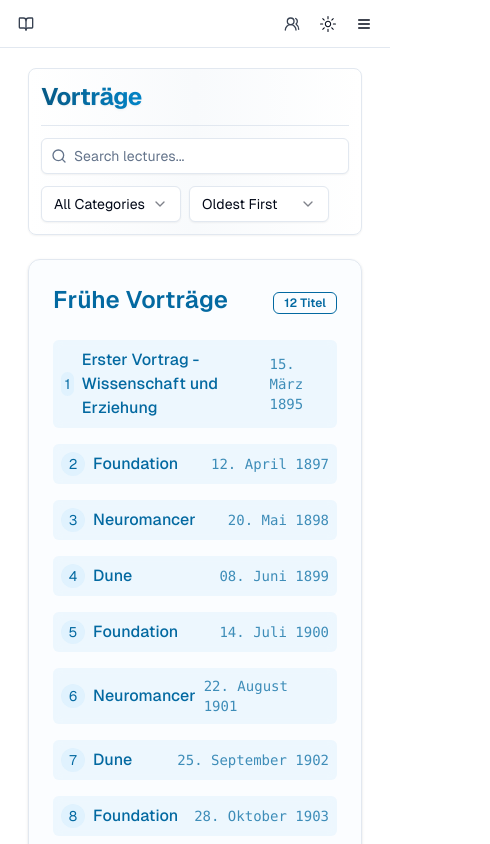
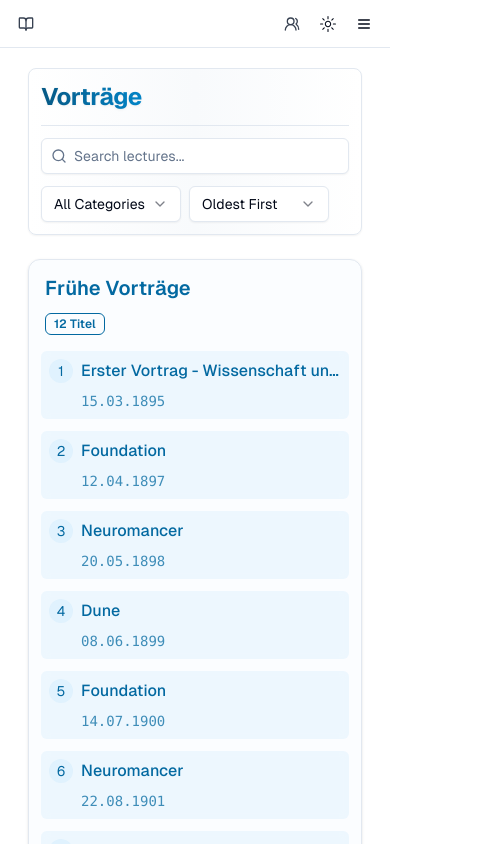
Before and after one commit to mkireva/beinsa-project, a Next.js app: page /home in a window 390 px wide. Shown: the top 844 px of the page, 490 px wide, since content can reach past the window. Built offline with nearby package versions, Linux system fonts and the light colour scheme.

Commit message:
fix: responsive issues

```diff
--- a/src/app/(rs)/home/components/BookCard.tsx
+++ b/src/app/(rs)/home/components/BookCard.tsx
@@ -1,6 +1,6 @@
 import { Card, CardHeader, CardContent } from "@/components/ui/card";
 import { format } from "date-fns";
-import { de } from 'date-fns/locale';
+import { de } from "date-fns/locale";
 import { Badge } from "@/components/ui/badge";
 
 interface Book {
@@ -21,138 +21,248 @@
   return (
     <Card
       className={`w-full ${
-        genre === "Jugendokkultklasse" ? "bg-yellow-50/30 dark:bg-yellow-900/20" :
-        genre === "Frühe Vorträge" ? "bg-sky-50/30 dark:bg-sky-900/20" :
-        genre === "Sonntagsvorträge" ? "bg-purple-50/30 dark:bg-purple-900/20" :
-        genre === "Morgenwort" ? "bg-red-50/30 dark:bg-red-900/20" :
-        genre === "Rila Vorträge" ? "bg-pink-50/30 dark:bg-pink-900/20" :
-        genre === "Allgemeine Okkultklasse" ? "bg-emerald-50/30 dark:bg-emerald-900/20" :
-        genre === "Zusammenkunftsvorträge" ? "bg-indigo-50/30 dark:bg-indigo-900/20" :
-        genre === "Außerlplanmäßige Vorträge" ? "bg-violet-50/30 dark:bg-violet-900/20" :
-        genre === "Letztes Wort" ? "bg-blue-50/30 dark:bg-blue-900/20" :
-        genre === "Jugendzusammenkunftsvorträge" ? "bg-orange-50/30 dark:bg-orange-900/20" :
-        genre === "Klasse der Tugenden" ? "bg-teal-50/30 dark:bg-teal-900/20" :
-        genre === "Vorträge vor den Schwestern" ? "bg-cyan-50/30 dark:bg-cyan-900/20" :
-        genre === "Vorträge von den Leitern" ? "bg-amber-50/30 dark:bg-amber-900/20" :
-        "bg-sky-50/30 dark:bg-sky-900/20"
+        genre === "Jugendokkultklasse"
+          ? "bg-yellow-50/30 dark:bg-yellow-900/20"
+          : genre === "Frühe Vorträge"
+          ? "bg-sky-50/30 dark:bg-sky-900/20"
+          : genre === "Sonntagsvorträge"
+          ? "bg-purple-50/30 dark:bg-purple-900/20"
+          : genre === "Morgenwort"
+          ? "bg-red-50/30 dark:bg-red-900/20"
+          : genre === "Rila Vorträge"
+          ? "bg-pink-50/30 dark:bg-pink-900/20"
+          : genre === "Allgemeine Okkultklasse"
+          ? "bg-emerald-50/30 dark:bg-emerald-900/20"
+          : genre === "Zusammenkunftsvorträge"
+          ? "bg-indigo-50/30 dark:bg-indigo-900/20"
+          : genre === "Außerlplanmäßige Vorträge"
+          ? "bg-violet-50/30 dark:bg-violet-900/20"
+          : genre === "Letztes Wort"
+          ? "bg-blue-50/30 dark:bg-blue-900/20"
+          : genre === "Jugendzusammenkunftsvorträge"
+          ? "bg-orange-50/30 dark:bg-orange-900/20"
+          : genre === "Klasse der Tugenden"
+          ? "bg-teal-50/30 dark:bg-teal-900/20"
+          : genre === "Vorträge vor den Schwestern"
+          ? "bg-cyan-50/30 dark:bg-cyan-900/20"
+          : genre === "Vorträge von den Leitern"
+          ? "bg-amber-50/30 dark:bg-amber-900/20"
+          : "bg-sky-50/30 dark:bg-sky-900/20"
       } transition-all duration-300 hover:scale-[1.02]`}
     >
-      <CardHeader className="flex flex-row items-center justify-between">
-        <h1 className={`text-2xl font-semibold ${
-          genre === "Jugendokkultklasse" ? "text-yellow-700 dark:text-yellow-400" :
-          genre === "Frühe Vorträge" ? "text-sky-700 dark:text-sky-400" :
-          genre === "Sonntagsvorträge" ? "text-purple-700 dark:text-purple-400" :
-          genre === "Morgenwort" ? "text-red-700 dark:text-red-400" :
-          genre === "Rila Vorträge" ? "text-pink-700 dark:text-pink-400" :
-          genre === "Allgemeine Okkultklasse" ? "text-emerald-700 dark:text-emerald-400" :
-          genre === "Zusammenkunftsvorträge" ? "text-indigo-700 dark:text-indigo-400" :
-          genre === "Außerlplanmäßige Vorträge" ? "text-violet-700 dark:text-violet-400" :
-          genre === "Letztes Wort" ? "text-blue-700 dark:text-blue-400" :
-          genre === "Jugendzusammenkunftsvorträge" ? "text-orange-700 dark:text-orange-400" :
-          genre === "Klasse der Tugenden" ? "text-teal-700 dark:text-teal-400" :
-          genre === "Vorträge vor den Schwestern" ? "text-cyan-700 dark:text-cyan-400" :
-          genre === "Vorträge von den Leitern" ? "text-amber-700 dark:text-amber-400" :
-          "text-sky-700 dark:text-sky-400"
-        }`}>{genre}</h1>
-        <Badge variant="outline" className={`${
-          genre === "Jugendokkultklasse" ? "border-yellow-700 text-yellow-700 dark:border-yellow-400 dark:text-yellow-400" :
-          genre === "Frühe Vorträge" ? "border-sky-700 text-sky-700 dark:border-sky-400 dark:text-sky-400" :
-          genre === "Sonntagsvorträge" ? "border-purple-700 text-purple-700 dark:border-purple-400 dark:text-purple-400" :
-          genre === "Morgenwort" ? "border-red-700 text-red-700 dark:border-red-400 dark:text-red-400" :
-          genre === "Rila Vorträge" ? "border-pink-700 text-pink-700 dark:border-pink-400 dark:text-pink-400" :
-          genre === "Allgemeine Okkultklasse" ? "border-emerald-700 text-emerald-700 dark:border-emerald-400 dark:text-emerald-400" :
-          genre === "Zusammenkunftsvorträge" ? "border-indigo-700 text-indigo-700 dark:border-indigo-400 dark:text-indigo-400" :
-          genre === "Außerlplanmäßige Vorträge" ? "border-violet-700 text-violet-700 dark:border-violet-400 dark:text-violet-400" :
-          genre === "Letztes Wort" ? "border-blue-700 text-blue-700 dark:border-blue-400 dark:text-blue-400" :
-          genre === "Jugendzusammenkunftsvorträge" ? "border-orange-700 text-orange-700 dark:border-orange-400 dark:text-orange-400" :
-          genre === "Klasse der Tugenden" ? "border-teal-700 text-teal-700 dark:border-teal-400 dark:text-teal-400" :
-          genre === "Vorträge vor den Schwestern" ? "border-cyan-700 text-cyan-700 dark:border-cyan-400 dark:text-cyan-400" :
-          genre === "Vorträge von den Leitern" ? "border-amber-700 text-amber-700 dark:border-amber-400 dark:text-amber-400" :
-          "border-sky-700 text-sky-700 dark:border-sky-400 dark:text-sky-400"
-        }`}>
-          {books.length} Titel
-        </Badge>
+      <CardHeader className="flex flex-col space-y-3 sm:flex-row sm:items-center sm:justify-between sm:space-y-0 p-4 sm:p-6">
+        <h1
+          className={`text-xl sm:text-2xl font-semibold leading-tight sm:leading-none ${
+            genre === "Jugendokkultklasse"
+              ? "text-yellow-700 dark:text-yellow-400"
+              : genre === "Frühe Vorträge"
+              ? "text-sky-700 dark:text-sky-400"
+              : genre === "Sonntagsvorträge"
+              ? "text-purple-700 dark:text-purple-400"
+              : genre === "Morgenwort"
+              ? "text-red-700 dark:text-red-400"
+              : genre === "Rila Vorträge"
+              ? "text-pink-700 dark:text-pink-400"
+              : genre === "Allgemeine Okkultklasse"
+              ? "text-emerald-700 dark:text-emerald-400"
+              : genre === "Zusammenkunftsvorträge"
+              ? "text-indigo-700 dark:text-indigo-400"
+              : genre === "Außerlplanmäßige Vorträge"
+              ? "text-violet-700 dark:text-violet-400"
+              : genre === "Letztes Wort"
+              ? "text-blue-700 dark:text-blue-400"
+              : genre === "Jugendzusammenkunftsvorträge"
+              ? "text-orange-700 dark:text-orange-400"
+              : genre === "Klasse der Tugenden"
+              ? "text-teal-700 dark:text-teal-400"
+              : genre === "Vorträge vor den Schwestern"
+              ? "text-cyan-700 dark:text-cyan-400"
+              : genre === "Vorträge von den Leitern"
+              ? "text-amber-700 dark:text-amber-400"
+              : "text-sky-700 dark:text-sky-400"
+          }`}
+        >
+          {genre}
+        </h1>
+        <div className="flex justify-start">
+          <Badge
+            variant="outline"
+            className={`text-xs sm:text-sm px-2 py-0.5 sm:px-3 sm:py-1 whitespace-nowrap ${
+              genre === "Jugendokkultklasse"
+                ? "border-yellow-700 text-yellow-700 dark:border-yellow-400 dark:text-yellow-400"
+                : genre === "Frühe Vorträge"
+                ? "border-sky-700 text-sky-700 dark:border-sky-400 dark:text-sky-400"
+                : genre === "Sonntagsvorträge"
+                ? "border-purple-700 text-purple-700 dark:border-purple-400 dark:text-purple-400"
+                : genre === "Morgenwort"
+                ? "border-red-700 text-red-700 dark:border-red-400 dark:text-red-400"
+                : genre === "Rila Vorträge"
+                ? "border-pink-700 text-pink-700 dark:border-pink-400 dark:text-pink-400"
+                : genre === "Allgemeine Okkultklasse"
+                ? "border-emerald-700 text-emerald-700 dark:border-emerald-400 dark:text-emerald-400"
+                : genre === "Zusammenkunftsvorträge"
+                ? "border-indigo-700 text-indigo-700 dark:border-indigo-400 dark:text-indigo-400"
+                : genre === "Außerlplanmäßige Vorträge"
+                ? "border-violet-700 text-violet-700 dark:border-violet-400 dark:text-violet-400"
+                : genre === "Letztes Wort"
+                ? "border-blue-700 text-blue-700 dark:border-blue-400 dark:text-blue-400"
+                : genre === "Jugendzusammenkunftsvorträge"
+                ? "border-orange-700 text-orange-700 dark:border-orange-400 dark:text-orange-400"
+                : genre === "Klasse der Tugenden"
+                ? "border-teal-700 text-teal-700 dark:border-teal-400 dark:text-teal-400"
+                : genre === "Vorträge vor den Schwestern"
+                ? "border-cyan-700 text-cyan-700 dark:border-cyan-400 dark:text-cyan-400"
+                : genre === "Vorträge von den Leitern"
+                ? "border-amber-700 text-amber-700 dark:border-amber-400 dark:text-amber-400"
+                : "border-sky-700 text-sky-700 dark:border-sky-400 dark:text-sky-400"
+            }`}
+          >
+            {books.length} {books.length === 1 ? "Titel" : "Titel"}
+          </Badge>
+        </div>
       </CardHeader>
-      <CardContent className="space-y-4">
+      <CardContent className="space-y-3 sm:space-y-4 p-3 sm:p-6 pt-0 sm:pt-0">
         {books.map((book, index) => {
           // Create a dummy date for the year to format it nicely
-          const dummyDate = new Date(book.year.year, book.year.month - 1, book.year.day);
+          const dummyDate = new Date(
+            book.year.year,
+            book.year.month - 1,
+            book.year.day
+          );
           return (
             <div
               key={index}
-              className={`rounded-md p-2 backdrop-blur-sm transition-all duration-300 ease-in-out transform hover:-translate-y-0.5 hover:shadow-md ${
-                genre === "Jugendokkultklasse" ? "bg-yellow-100/50 hover:bg-yellow-100/70 dark:bg-yellow-800/30 dark:hover:bg-yellow-800/50" :
-                genre === "Frühe Vorträge" ? "bg-sky-100/50 hover:bg-sky-100/70 dark:bg-sky-800/30 dark:hover:bg-sky-800/50" :
-                genre === "Sonntagsvorträge" ? "bg-purple-100/50 hover:bg-purple-100/70 dark:bg-purple-800/30 dark:hover:bg-purple-800/50" :
-                genre === "Morgenwort" ? "bg-red-100/50 hover:bg-red-100/70 dark:bg-red-800/30 dark:hover:bg-red-800/50" :
-                genre === "Rila Vorträge" ? "bg-pink-100/50 hover:bg-pink-100/70 dark:bg-pink-800/30 dark:hover:bg-pink-800/50" :
-                genre === "Allgemeine Okkultklasse" ? "bg-emerald-100/50 hover:bg-emerald-100/70 dark:bg-emerald-800/30 dark:hover:bg-emerald-800/50" :
-                genre === "Zusammenkunftsvorträge" ? "bg-indigo-100/50 hover:bg-indigo-100/70 dark:bg-indigo-800/30 dark:hover:bg-indigo-800/50" :
-                genre === "Außerlplanmäßige Vorträge" ? "bg-violet-100/50 hover:bg-violet-100/70 dark:bg-violet-800/30 dark:hover:bg-violet-800/50" :
-                genre === "Letztes Wort" ? "bg-blue-100/50 hover:bg-blue-100/70 dark:bg-blue-800/30 dark:hover:bg-blue-800/50" :
-                genre === "Jugendzusammenkunftsvorträge" ? "bg-orange-100/50 hover:bg-orange-100/70 dark:bg-orange-800/30 dark:hover:bg-orange-800/50" :
-                genre === "Klasse der Tugenden" ? "bg-teal-100/50 hover:bg-teal-100/70 dark:bg-teal-800/30 dark:hover:bg-teal-800/50" :
-                genre === "Vorträge vor den Schwestern" ? "bg-cyan-100/50 hover:bg-cyan-100/70 dark:bg-cyan-800/30 dark:hover:bg-cyan-800/50" :
-                genre === "Vorträge von den Leitern" ? "bg-amber-100/50 hover:bg-amber-100/70 dark:bg-amber-800/30 dark:hover:bg-amber-800/50" :
-                "bg-sky-100/50 hover:bg-sky-100/70 dark:bg-sky-800/30 dark:hover:bg-sky-800/50"
+              className={`rounded-md p-2 sm:p-3 backdrop-blur-sm transition-all duration-300 ease-in-out transform hover:-translate-y-0.5 hover:shadow-md ${
+                genre === "Jugendokkultklasse"
+                  ? "bg-yellow-100/50 hover:bg-yellow-100/70 dark:bg-yellow-800/30 dark:hover:bg-yellow-800/50"
+                  : genre === "Frühe Vorträge"
+                  ? "bg-sky-100/50 hover:bg-sky-100/70 dark:bg-sky-800/30 dark:hover:bg-sky-800/50"
+                  : genre === "Sonntagsvorträge"
+                  ? "bg-purple-100/50 hover:bg-purple-100/70 dark:bg-purple-800/30 dark:hover:bg-purple-800/50"
+                  : genre === "Morgenwort"
+                  ? "bg-red-100/50 hover:bg-red-100/70 dark:bg-red-800/30 dark:hover:bg-red-800/50"
+                  : genre === "Rila Vorträge"
+                  ? "bg-pink-100/50 hover:bg-pink-100/70 dark:bg-pink-800/30 dark:hover:bg-pink-800/50"
+                  : genre === "Allgemeine Okkultklasse"
+                  ? "bg-emerald-100/50 hover:bg-emerald-100/70 dark:bg-emerald-800/30 dark:hover:bg-emerald-800/50"
+                  : genre === "Zusammenkunftsvorträge"
+                  ? "bg-indigo-100/50 hover:bg-indigo-100/70 dark:bg-indigo-800/30 dark:hover:bg-indigo-800/50"
+                  : genre === "Außerlplanmäßige Vorträge"
+                  ? "bg-violet-100/50 hover:bg-violet-100/70 dark:bg-violet-800/30 dark:hover:bg-violet-800/50"
+                  : genre === "Letztes Wort"
+                  ? "bg-blue-100/50 hover:bg-blue-100/70 dark:bg-blue-800/30 dark:hover:bg-blue-800/50"
+                  : genre === "Jugendzusammenkunftsvorträge"
+                  ? "bg-orange-100/50 hover:bg-orange-100/70 dark:bg-orange-800/30 dark:hover:bg-orange-800/50"
+                  : genre === "Klasse der Tugenden"
+                  ? "bg-teal-100/50 hover:bg-teal-100/70 dark:bg-teal-800/30 dark:hover:bg-teal-800/50"
+                  : genre === "Vorträge vor den Schwestern"
+                  ? "bg-cyan-100/50 hover:bg-cyan-100/70 dark:bg-cyan-800/30 dark:hover:bg-cyan-800/50"
+                  : genre === "Vorträge von den Leitern"
+                  ? "bg-amber-100/50 hover:bg-amber-100/70 dark:bg-amber-800/30 dark:hover:bg-amber-800/50"
+                  : "bg-sky-100/50 hover:bg-sky-100/70 dark:bg-sky-800/30 dark:hover:bg-sky-800/50"
               }`}
             >
-              <div className={`text-base flex items-center justify-between gap-2 ${
-                genre === "Jugendokkultklasse" ? "text-yellow-700 dark:text-yellow-300" :
-                genre === "Frühe Vorträge" ? "text-sky-700 dark:text-sky-300" :
-                genre === "Sonntagsvorträge" ? "text-purple-700 dark:text-purple-300" :
-                genre === "Morgenwort" ? "text-red-700 dark:text-red-300" :
-                genre === "Rila Vorträge" ? "text-pink-700 dark:text-pink-300" :
-                genre === "Allgemeine Okkultklasse" ? "text-emerald-700 dark:text-emerald-300" :
-                genre === "Zusammenkunftsvorträge" ? "text-indigo-700 dark:text-indigo-300" :
-                genre === "Außerlplanmäßige Vorträge" ? "text-violet-700 dark:text-violet-300" :
-                genre === "Letztes Wort" ? "text-blue-700 dark:text-blue-300" :
-                genre === "Jugendzusammenkunftsvorträge" ? "text-orange-700 dark:text-orange-300" :
-                genre === "Klasse der Tugenden" ? "text-teal-700 dark:text-teal-300" :
-                genre === "Vorträge vor den Schwestern" ? "text-cyan-700 dark:text-cyan-300" :
-                genre === "Vorträge von den Leitern" ? "text-amber-700 dark:text-amber-300" :
-                "text-sky-700 dark:text-sky-300"
-              }`}>
-                <div className="flex items-center gap-2">
-                  <span className={`inline-flex items-center justify-center w-6 h-6 rounded-full text-sm ${
-                    genre === "Jugendokkultklasse" ? "bg-yellow-100 text-yellow-700 dark:bg-yellow-900/50 dark:text-yellow-300" :
-                    genre === "Frühe Vorträge" ? "bg-sky-100 text-sky-700 dark:bg-sky-900/50 dark:text-sky-300" :
-                    genre === "Sonntagsvorträge" ? "bg-purple-100 text-purple-700 dark:bg-purple-900/50 dark:text-purple-300" :
-                    genre === "Morgenwort" ? "bg-red-100 text-red-700 dark:bg-red-900/50 dark:text-red-300" :
-                    genre === "Rila Vorträge" ? "bg-pink-100 text-pink-700 dark:bg-pink-900/50 dark:text-pink-300" :
-                    genre === "Allgemeine Okkultklasse" ? "bg-emerald-100 text-emerald-700 dark:bg-emerald-900/50 dark:text-emerald-300" :
-                    genre === "Zusammenkunftsvorträge" ? "bg-indigo-100 text-indigo-700 dark:bg-indigo-900/50 dark:text-indigo-300" :
-                    genre === "Außerlplanmäßige Vorträge" ? "bg-violet-100 text-violet-700 dark:bg-violet-900/50 dark:text-violet-300" :
-                    genre === "Letztes Wort" ? "bg-blue-100 text-blue-700 dark:bg-blue-900/50 dark:text-blue-300" :
-                    genre === "Jugendzusammenkunftsvorträge" ? "bg-orange-100 text-orange-700 dark:bg-orange-900/50 dark:text-orange-300" :
-                    genre === "Klasse der Tugenden" ? "bg-teal-100 text-teal-700 dark:bg-teal-900/50 dark:text-teal-300" :
-                    genre === "Vorträge vor den Schwestern" ? "bg-cyan-100 text-cyan-700 dark:bg-cyan-900/50 dark:text-cyan-300" :
-                    genre === "Vorträge von den Leitern" ? "bg-amber-100 text-amber-700 dark:bg-amber-900/50 dark:text-amber-300" :
-                    "bg-sky-100 text-sky-700 dark:bg-sky-900/50 dark:text-sky-300"
-                  }`}>
+              <div
+                className={`text-base flex flex-col sm:flex-row items-start sm:items-center sm:justify-between gap-2 ${
+                  genre === "Jugendokkultklasse"
+                    ? "text-yellow-700 dark:text-yellow-300"
+                    : genre === "Frühe Vorträge"
+                    ? "text-sky-700 dark:text-sky-300"
+                    : genre === "Sonntagsvorträge"
+                    ? "text-purple-700 dark:text-purple-300"
+                    : genre === "Morgenwort"
+                    ? "text-red-700 dark:text-red-300"
+                    : genre === "Rila Vorträge"
+                    ? "text-pink-700 dark:text-pink-300"
+                    : genre === "Allgemeine Okkultklasse"
+                    ? "text-emerald-700 dark:text-emerald-300"
+                    : genre === "Zusammenkunftsvorträge"
+                    ? "text-indigo-700 dark:text-indigo-300"
+                    : genre === "Außerlplanmäßige Vorträge"
+                    ? "text-violet-700 dark:text-violet-300"
+                    : genre === "Letztes Wort"
+                    ? "text-blue-700 dark:text-blue-300"
+                    : genre === "Jugendzusammenkunftsvorträge"
+                    ? "text-orange-700 dark:text-orange-300"
+                    : genre === "Klasse der Tugenden"
+                    ? "text-teal-700 dark:text-teal-300"
+                    : genre === "Vorträge vor den Schwestern"
+                    ? "text-cyan-700 dark:text-cyan-300"
+                    : genre === "Vorträge von den Leitern"
+                    ? "text-amber-700 dark:text-amber-300"
+                    : "text-sky-700 dark:text-sky-300"
+                }`}
+              >
+                <div className="flex items-center gap-2 min-w-0 w-full sm:w-auto">
+                  <span
+                    className={`inline-flex items-center justify-center w-6 h-6 rounded-full text-sm flex-shrink-0 ${
+                      genre === "Jugendokkultklasse"
+                        ? "bg-yellow-100 text-yellow-700 dark:bg-yellow-900/50 dark:text-yellow-300"
+                        : genre === "Frühe Vorträge"
+                        ? "bg-sky-100 text-sky-700 dark:bg-sky-900/50 dark:text-sky-300"
+                        : genre === "Sonntagsvorträge"
+                        ? "bg-purple-100 text-purple-700 dark:bg-purple-900/50 dark:text-purple-300"
+                        : genre === "Morgenwort"
+                        ? "bg-red-100 text-red-700 dark:bg-red-900/50 dark:text-red-300"
+                        : genre === "Rila Vorträge"
+                        ? "bg-pink-100 text-pink-700 dark:bg-pink-900/50 dark:text-pink-300"
+                        : genre === "Allgemeine Okkultklasse"
+                        ? "bg-emerald-100 text-emerald-700 dark:bg-emerald-900/50 dark:text-emerald-300"
+                        : genre === "Zusammenkunftsvorträge"
+                        ? "bg-indigo-100 text-indigo-700 dark:bg-indigo-900/50 dark:text-indigo-300"
+                        : genre === "Außerlplanmäßige Vorträge"
+                        ? "bg-violet-100 text-violet-700 dark:bg-violet-900/50 dark:text-violet-300"
+                        : genre === "Letztes Wort"
+                        ? "bg-blue-100 text-blue-700 dark:bg-blue-900/50 dark:text-blue-300"
+                        : genre === "Jugendzusammenkunftsvorträge"
+                        ? "bg-orange-100 text-orange-700 dark:bg-orange-900/50 dark:text-orange-300"
+                        : genre === "Klasse der Tugenden"
+                        ? "bg-teal-100 text-teal-700 dark:bg-teal-900/50 dark:text-teal-300"
+                        : genre === "Vorträge vor den Schwestern"
+                        ? "bg-cyan-100 text-cyan-700 dark:bg-cyan-900/50 dark:text-cyan-300"
+                        : genre === "Vorträge von den Leitern"
+                        ? "bg-amber-100 text-amber-700 dark:bg-amber-900/50 dark:text-amber-300"
+                        : "bg-sky-100 text-sky-700 dark:bg-sky-900/50 dark:text-sky-300"
+                    }`}
+                  >
                     {index + 1}
                   </span>
-                  <span className={`font-medium transition-colors duration-300 ${
-                    genre === "Jugendokkultklasse" ? "hover:text-yellow-500 dark:hover:text-yellow-200" :
-                    genre === "Frühe Vorträge" ? "hover:text-sky-500 dark:hover:text-sky-200" :
-                    genre === "Sonntagsvorträge" ? "hover:text-purple-500 dark:hover:text-purple-200" :
-                    genre === "Morgenwort" ? "hover:text-red-500 dark:hover:text-red-200" :
-                    genre === "Rila Vorträge" ? "hover:text-pink-500 dark:hover:text-pink-200" :
-                    genre === "Allgemeine Okkultklasse" ? "hover:text-emerald-500 dark:hover:text-emerald-200" :
-                    genre === "Zusammenkunftsvorträge" ? "hover:text-indigo-500 dark:hover:text-indigo-200" :
-                    genre === "Außerlplanmäßige Vorträge" ? "hover:text-violet-500 dark:hover:text-violet-200" :
-                    genre === "Letztes Wort" ? "hover:text-blue-500 dark:hover:text-blue-200" :
-                    genre === "Jugendzusammenkunftsvorträge" ? "hover:text-orange-500 dark:hover:text-orange-200" :
-                    genre === "Klasse der Tugenden" ? "hover:text-teal-500 dark:hover:text-teal-200" :
-                    genre === "Vorträge vor den Schwestern" ? "hover:text-cyan-500 dark:hover:text-cyan-200" :
-                    genre === "Vorträge von den Leitern" ? "hover:text-amber-500 dark:hover:text-amber-200" :
-                    "hover:text-sky-500 dark:hover:text-sky-200"
-                  }`}>
+                  <span
+                    className={`font-medium transition-colors duration-300 truncate ${
+                      genre === "Jugendokkultklasse"
+                        ? "hover:text-yellow-500 dark:hover:text-yellow-200"
+                        : genre === "Frühe Vorträge"
+                        ? "hover:text-sky-500 dark:hover:text-sky-200"
+                        : genre === "Sonntagsvorträge"
+                        ? "hover:text-purple-500 dark:hover:text-purple-200"
+                        : genre === "Morgenwort"
+                        ? "hover:text-red-500 dark:hover:text-red-200"
+                        : genre === "Rila Vorträge"
+                        ? "hover:text-pink-500 dark:hover:text-pink-200"
+                        : genre === "Allgemeine Okkultklasse"
+                        ? "hover:text-emerald-500 dark:hover:text-emerald-200"
+                        : genre === "Zusammenkunftsvorträge"
+                        ? "hover:text-indigo-500 dark:hover:text-indigo-200"
+                        : genre === "Außerlplanmäßige Vorträge"
+                        ? "hover:text-violet-500 dark:hover:text-violet-200"
+                        : genre === "Letztes Wort"
+                        ? "hover:text-blue-500 dark:hover:text-blue-200"
+                        : genre === "Jugendzusammenkunftsvorträge"
+                        ? "hover:text-orange-500 dark:hover:text-orange-200"
+                        : genre === "Klasse der Tugenden"
+                        ? "hover:text-teal-500 dark:hover:text-teal-200"
+                        : genre === "Vorträge vor den Schwestern"
+                        ? "hover:text-cyan-500 dark:hover:text-cyan-200"
+                        : genre === "Vorträge von den Leitern"
+                        ? "hover:text-amber-500 dark:hover:text-amber-200"
+                        : "hover:text-sky-500 dark:hover:text-sky-200"
+                    }`}
+                  >
                     {book.title}
                   </span>
                 </div>
-                <span className="font-mono text-sm opacity-75 dark:opacity-60">
-                  {format(dummyDate, "dd. MMMM yyyy", { locale: de })}
+                <span className="font-mono text-sm opacity-75 dark:opacity-60 pl-8 sm:pl-0">
+                  {format(dummyDate, "dd.MM.yyyy", { locale: de })}
                 </span>
               </div>
             </div>
```
